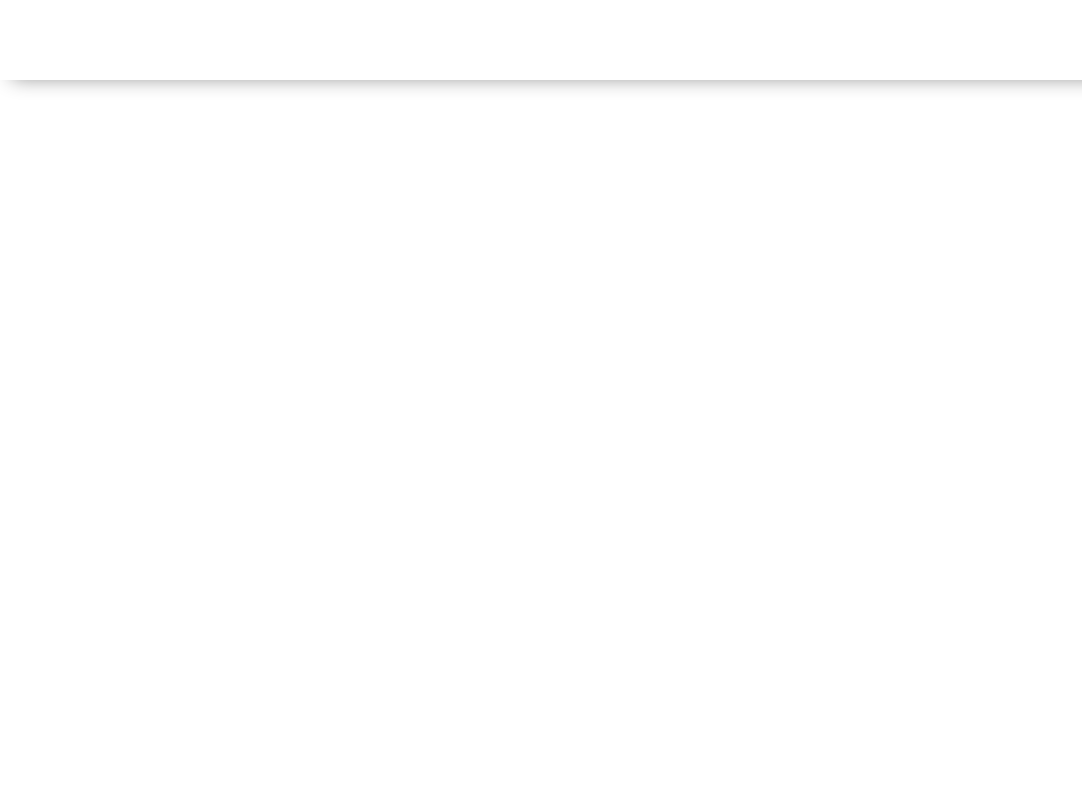
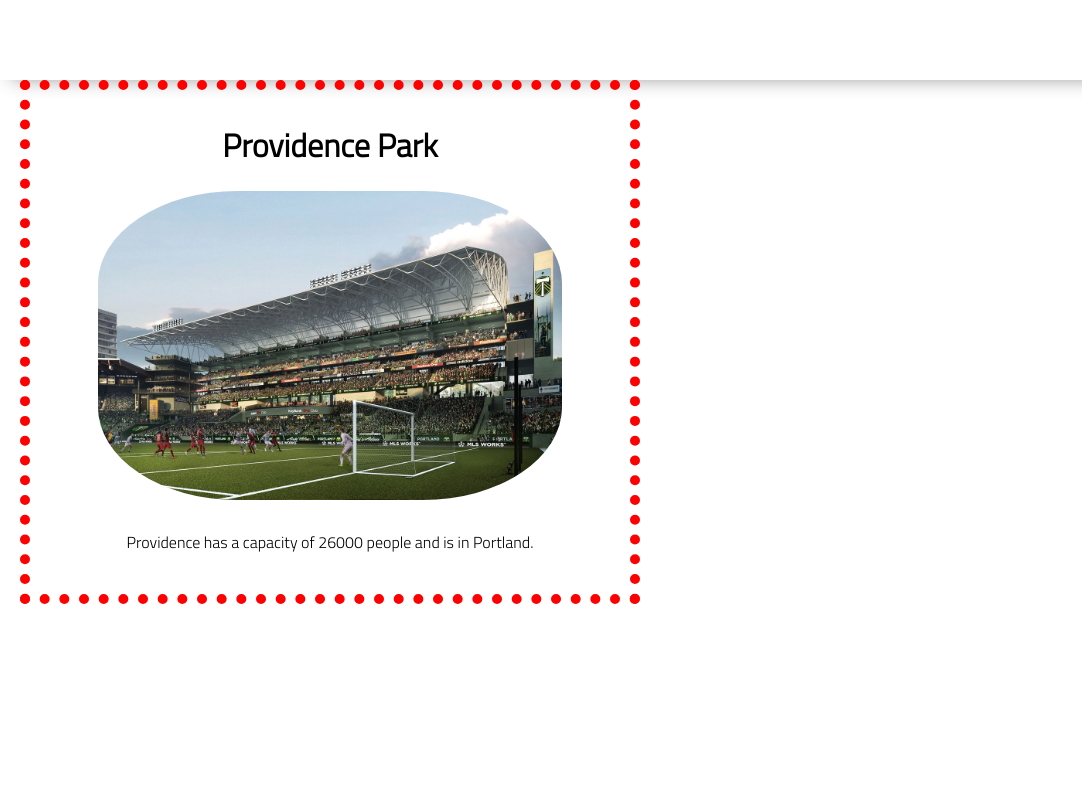
Before and after one commit to PCN23/DISPLAYLIST, a plain HTML site: page index.html in a window 1280 px wide. Shown: the full height of the page, 0-1082 px from the left. Drawn offline with Linux system fonts and the light colour scheme.

Commit message:
first test failed

```diff
--- a/index.html
+++ b/index.html
@@ -19,7 +19,13 @@
         </div>
     </header>
     <main>
-
+        <div id="stadiums">
+            <div class="stadium">
+                <h1>Providence Park</h1>
+                <img src="./assets/providence.jpg" />
+                <p>Providence has a capacity of 26000 people and is in Portland.</p>
+            </div>
+        </div>
     </main>
     <footer>
         <div class="copy gutter-right">&copy; 2021 Alchemy Code Lab</div>
--- a/styles/home.css
+++ b/styles/home.css
@@ -1 +1,14 @@
 /* add home page styles here */
+.stadium {
+    width: 50%;
+    display: flex;
+    flex-direction: column;
+    align-items: center;
+    border: 10px dotted red;
+    padding: 10px;
+}
+
+.stadium img {
+    width: 80%;
+    border-radius: 30%;
+}
--- /dev/null
+++ b/utils.js
@@ -0,0 +1 @@
+export function renderStadiums(stadium) {}
```
Also changed, not shown: test/example.test.js (+7 -4 lines), assets/providence.jpg (added).
